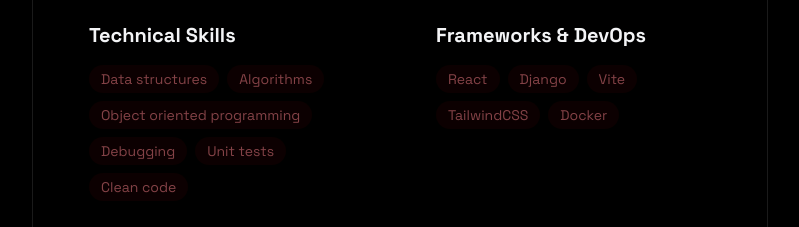
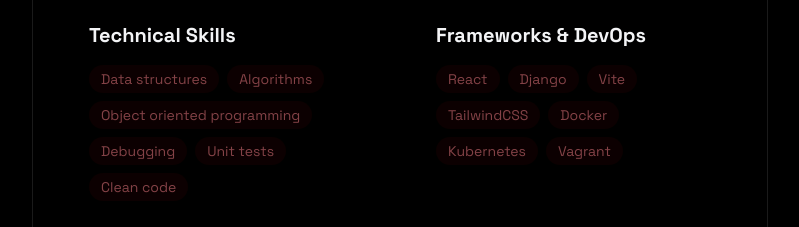
Before and after one commit to lgernido/portfolio, a React (Vite) app: page / in a window 1280 px wide. Shown: the part 1080-1307 px from the top of the page, without its empty margins (240-1039 px from the left). Built offline with nearby package versions, Linux system fonts and the light colour scheme.

Commit message:
added kubernetes on skills

```diff
--- a/src/components/sections/About.jsx
+++ b/src/components/sections/About.jsx
@@ -5,7 +5,7 @@ export const About = () => {
 
     const technicalSkills = ["Data structures", "Algorithms", "Object oriented programming", "Debugging", "Unit tests", "Clean code"];
     const languagesKnown = ["C", "C++", "Python", "HTML"];
-    const frameworksUsed = ["React", "Django", "Vite", "TailwindCSS", "Docker"];
+    const frameworksUsed = ["React", "Django", "Vite", "TailwindCSS", "Docker", "Kubernetes", "Vagrant"];
     const dataBase = ["PostgreSQL", "MariaDB"];
 
     return (
```
